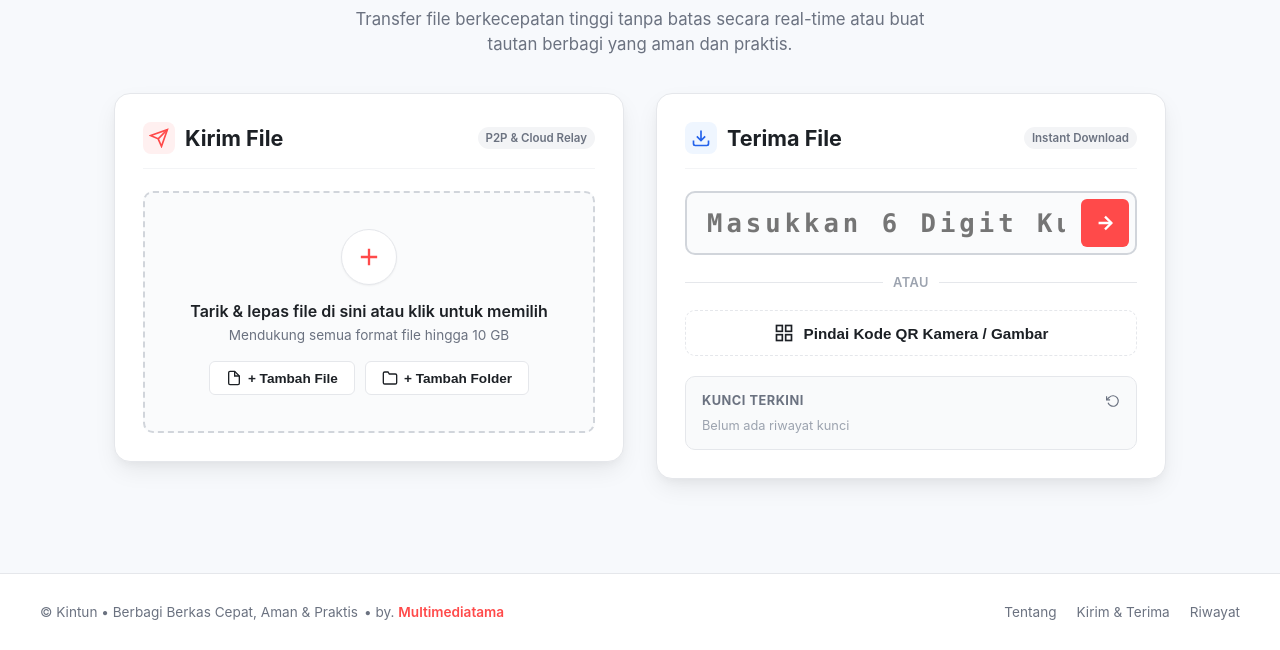
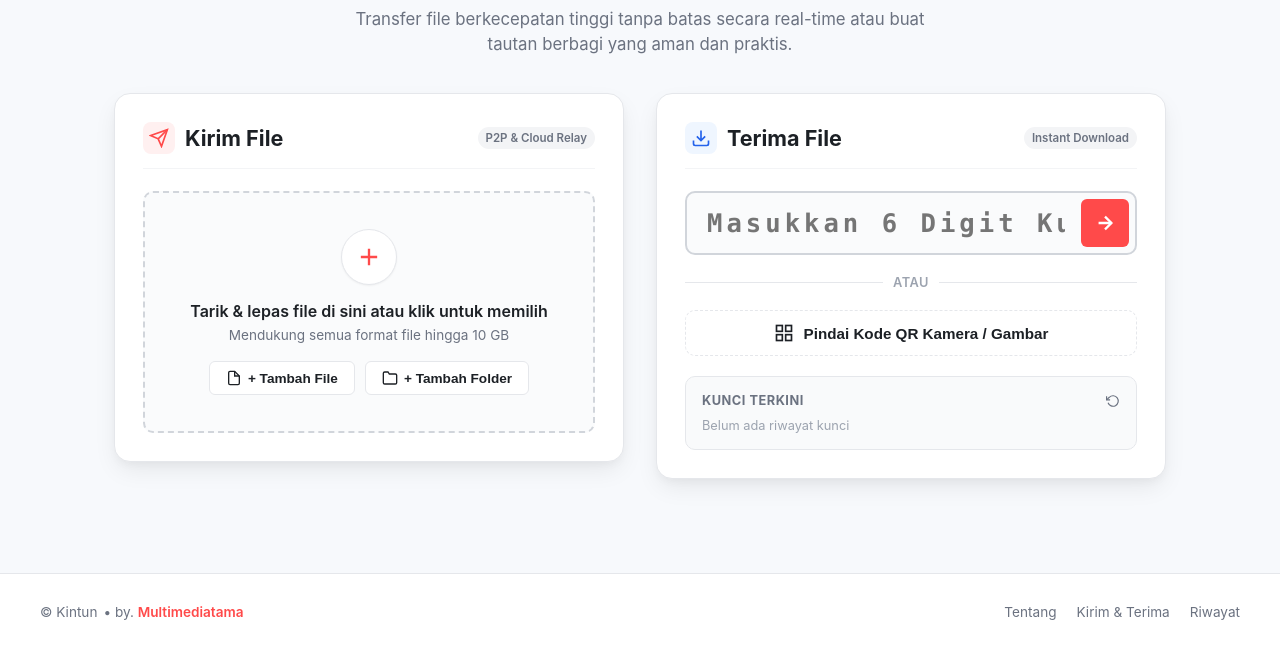
Before and after one commit to sakahayang-code/Kintun, a website: page index.html in a window 1280 px wide. Shown: the part 150-800 px from the top of the page. Drawn offline with nearby package versions, Linux system fonts and the light colour scheme.

Commit message:
Remove slogan text from footer, keep '© Kintun • by. Multimediatama'

```diff
--- a/index.html
+++ b/index.html
@@ -397,7 +397,7 @@
   <footer class="app-footer">
     <div class="footer-container">
       <div class="footer-info">
-        <span>&copy; Kintun • Berbagi Berkas Cepat, Aman & Praktis</span>
+        <span>&copy; Kintun</span>
         <span class="footer-author">• by. <strong>Multimediatama</strong></span>
       </div>
       <div class="footer-links">
```
Also changed, not shown: public/index.html (+1 -1 lines).
